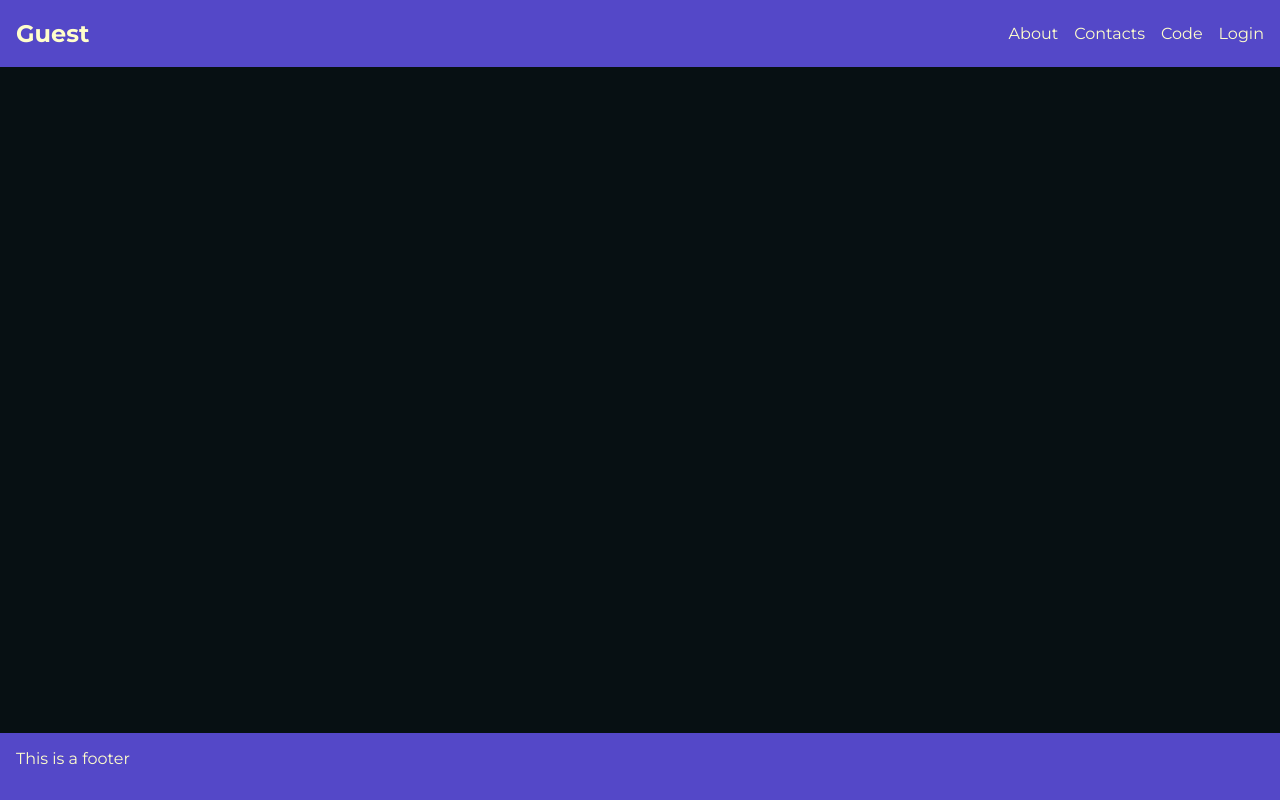
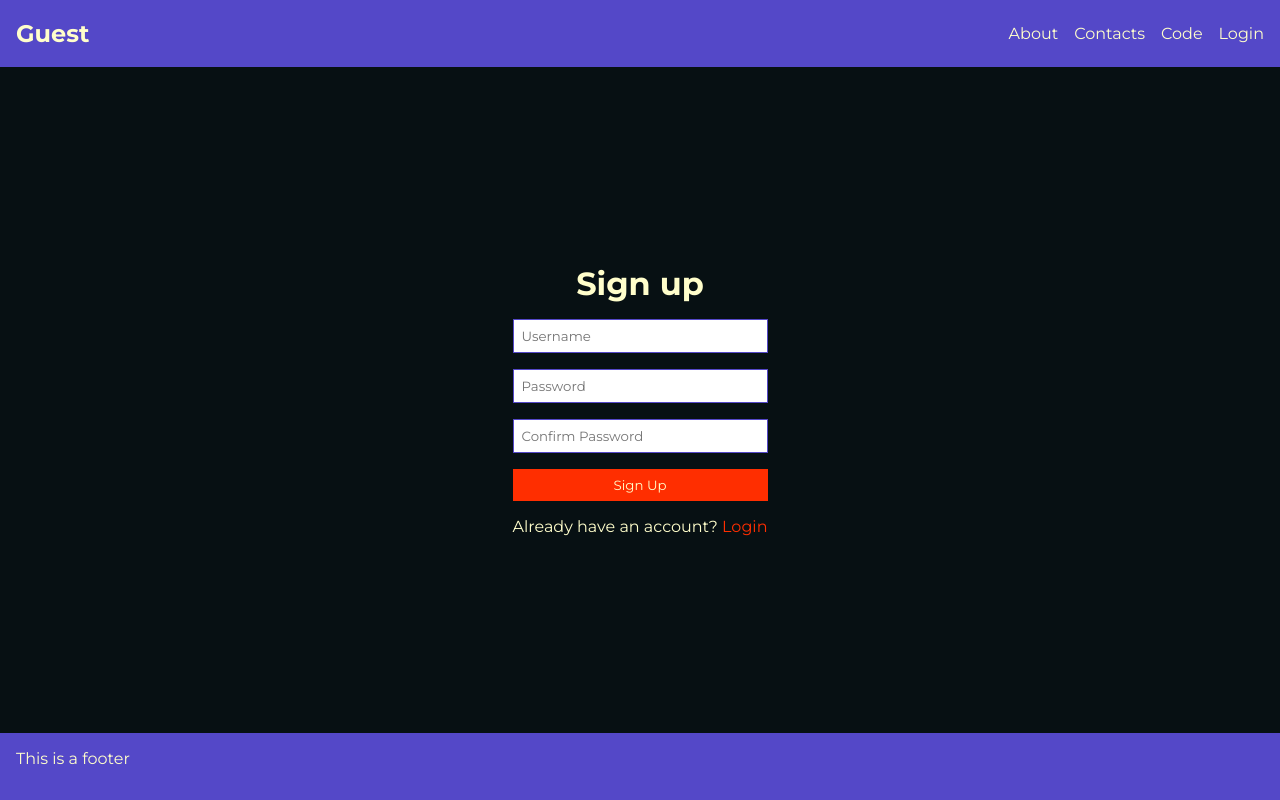
Before and after one commit to WinterSunset95/DearCode, a SvelteKit app: page /signup in a window 1280 px wide. Built offline with nearby package versions, Linux system fonts and the light colour scheme.

Commit message:
Added sockets

```diff
--- a/src/lib/Header.svelte
+++ b/src/lib/Header.svelte
@@ -1,16 +1,21 @@
-<script>
-let userName = "Guest"
-let loginState = false
+<script lang="ts">
+// Imports
+
+// Props
+export let dearCodeUser:string | null = "Guest";
+export let dearCodeLogin = false;
+
+// Code starts here
 </script>
 
 <nav>
-	<h1>{userName}</h1>
+	<h1><a href="/">{dearCodeUser}</a></h1>
 
 	<ul>
 		<li><a href="#">About</a></li>
 		<li><a href="#">Contacts</a></li>
-		<li><a href="#">Code</a></li>
-		{#if loginState}
+		<li><a href="/code">Code</a></li>
+		{#if dearCodeLogin}
 			<li><a href="/dashboard">Dashboard</a></li>
 		{:else}
 			<li><a href="/login">Login</a></li>
--- /dev/null
+++ b/src/lib/socketio.ts
@@ -0,0 +1,7 @@
+import ioClient from 'socket.io-client'
+//const ENDPOINT = 'http://localhost:3000'
+const ENDPOINT = 'https://dear-code-backend.onrender.com'
+
+const socket = ioClient(ENDPOINT)
+
+export const io = socket;
--- a/src/routes/+layout.svelte
+++ b/src/routes/+layout.svelte
@@ -1,9 +1,32 @@
-<script>
+<script lang="ts">
+// Imports
 import Header from "$lib/Header.svelte";
 import Footer from "$lib/Footer.svelte";
 import "$lib/global.css"
+	import {onMount} from "svelte";
+
+// Server data
+
+// Code
+let data:{
+	username:string | null, loginstate:boolean
+} = {
+	username: "Guest",
+	loginstate: false
+}
+
+onMount(() => {
+	data.username = window.localStorage.getItem("DearCodeUser") || "Guest"
+	let login = window.localStorage.getItem("DearCodeLogin") || false;
+	if (login == "true") {
+		data.loginstate = true;
+	} else {
+		data.loginstate = false;
+	}
+})
+
 </script>
 
-<Header />
+<Header dearCodeUser={data?.username} dearCodeLogin={data?.loginstate} />
 <slot />
 <Footer />
--- a/src/routes/+page.svelte
+++ b/src/routes/+page.svelte
@@ -1,12 +1,73 @@
-<script>
-console.log("hello world")
+<script lang="ts">
+// Imports
+import { goto } from "$app/navigation";
+import { onMount } from "svelte";
+
+// Server data
+export let form:{
+	status:String, message:String
+};
+
+// Code
+let loginstate:boolean = false;
+
+$: console.log(loginstate)
+onMount(() => {
+
+	let login = window.localStorage.getItem("DearCodeLogin") || "false"
+	if (login == "true") {
+		loginstate = true;
+	} else {
+		loginstate = false;
+	}
+
+	if (form?.status == "Success"){
+		window.localStorage.setItem("DearCodeUser", "Guest");
+		window.localStorage.setItem("DearCodeLogin", "false")
+		loginstate = false;
+	}
+
+})
+
 </script>
 
-<h1>
-	Hello world this is my first svelte page
-</h1>
+<svelte:head>
+	<title>Dear Code</title>
+</svelte:head>
+
+<main>
+	<h1>
+		Hello world this is my first svelte page
+	</h1>
+
+	{#if loginstate}
+		<form method="POST" action="?/logout">
+			<input type="submit" value="Logout">
+		</form>
+	{/if}
+
+</main>
 
 <style>
-h1 {
+
+main {
+	grid-row: 2/12;
+	grid-column: 1/13;
+
+	display: flex;
+	flex-direction: column;
+	justify-content: center;
+	align-items: center;
+	gap: 1rem;
+
 }
+
+input {
+	background-color: var(--buttons);
+	color: var(--text);
+	padding: 0.5rem;
+	border: none;
+	cursor: pointer;
+}
+
 </style>
--- /dev/null
+++ b/src/routes/code/+page.svelte
@@ -0,0 +1,34 @@
+<script lang="ts">
+
+// Imports
+import { io } from "$lib/socketio"
+import { onMount } from "svelte";
+
+// Server values
+
+// Code
+
+onMount(() => {
+	io.on('message', (message:any) => {
+		console.log(message)
+	})
+})
+
+</script>
+
+<main>
+	<h1>This is the code page</h1>
+</main>
+
+<style>
+
+main {
+	grid-row: 2/12;
+	grid-column: 1/13;
+
+	display: flex;
+	justify-content: center;
+	align-items: center;
+}
+
+</style>
--- /dev/null
+++ b/src/routes/signup/+page.server.ts
@@ -0,0 +1,52 @@
+import { createPool, sql } from "@vercel/postgres";
+import { POSTGRES_URL } from "$env/static/private";
+
+export const actions = {
+	default: async (event) =>{
+		let response:{
+			status:String,
+			message:String
+		} = {
+			status: 'Error',
+			message: 'Wtf are you doing to get this error?'
+		}
+
+		const data = await event.request.formData()
+		const uname = data.get('username')
+		const pass = data.get('password')
+		const confirm = data.get('confirm')
+		const db = createPool({ connectionString: POSTGRES_URL });
+
+		// If the user already exists
+		const { rows: queryRes } = await db.query(`select * from users where uname = '${uname}'`)
+		if (queryRes.length > 0) {
+			// The user exists
+			response.status = 'Error'
+			response.message = 'User already exists'
+			return response;
+		}
+
+		// If password and confirmation password does not match
+		// Set the response, and return
+		if (pass != confirm) {
+			response.status = 'Error'
+			response.message = 'Passwords do not match'
+			return response;
+		}
+
+		// The code reached upto here?? Good, that means the user
+		// is not yet signed up, and the passwords match
+		// Lets sign up
+		const { rowCount: count } = await db.query(`insert into users (uname, pass) values ('${uname}', '${pass}')`)
+		if (count == 1) {
+			// One row was inserted
+			// Success
+			response.status = "Success"
+			response.message = "Successfully signed up"
+			return response;
+		}
+
+		// If you reached this part of the code... god help you
+		return response;
+	}
+}
--- a/src/routes/signup/+page.svelte
+++ b/src/routes/signup/+page.svelte
@@ -0,0 +1,93 @@
+<script lang="ts">
+// Imports
+import { goto } from '$app/navigation';
+import { onMount} from 'svelte';
+
+// Server values
+export let form:{
+	status:String,
+	message:String
+};
+
+// Code starts here
+let message:String;
+let username:String = "";
+
+onMount(() => {
+	if (!form) {
+		return;
+	}
+
+	message = form.message;
+
+	if (form.status == "Success") {
+		alert(`Signed up as ${username}`)
+		goto("/login")
+	}
+})
+
+</script>
+
+<svelte:head>
+	<title>Sign Up</title>
+</svelte:head>
+
+<main>
+	<h1>Sign up</h1>
+	<form method="POST">
+		{#if message}
+			<span class="error">{message}</span>
+		{/if}
+		<input bind:value={username} type="text" name="username" placeholder="Username" required>
+		<input type="password" name="password" placeholder="Password" required>
+		<input type="password" name="confirm" placeholder="Confirm Password" required>
+		<input type="submit" value="Sign Up">
+		<div>
+			Already have an account? <a href="/login">Login</a>
+		</div>
+	</form>
+</main>
+
+<style>
+
+main {
+	grid-row: 2/12;
+	grid-column: 1/13;
+
+	display: flex;
+	flex-direction: column;
+	justify-content: center;
+	align-items: center;
+	gap: 1rem;
+}
+
+form {
+	display: flex;
+	flex-direction: column;
+	gap: 1rem;
+}
+
+input[type="submit"] {
+	background-color: var(--buttons);
+	color: var(--text);
+	padding: 0.5rem;
+	border: none;
+	cursor: pointer;
+}
+
+input {
+	padding: 0.5rem;
+	border: 1px solid var(--secondary);
+}
+
+a {
+	color: var(--buttons);
+}
+
+.error {
+	width: 100%;
+	text-align: center;
+	color: var(--buttons);
+}
+
+</style>
```
Also changed, not shown: package.json (+6 -1 lines), src/routes/+page.server.ts (added, +8 -0 lines), src/routes/login/+page.server.ts (added, +45 -0 lines), src/routes/login/+page.svelte (+43 -4 lines), src/routes/+layout.server.ts (added), 1 other file (tests, documents, lock files or other folders).
